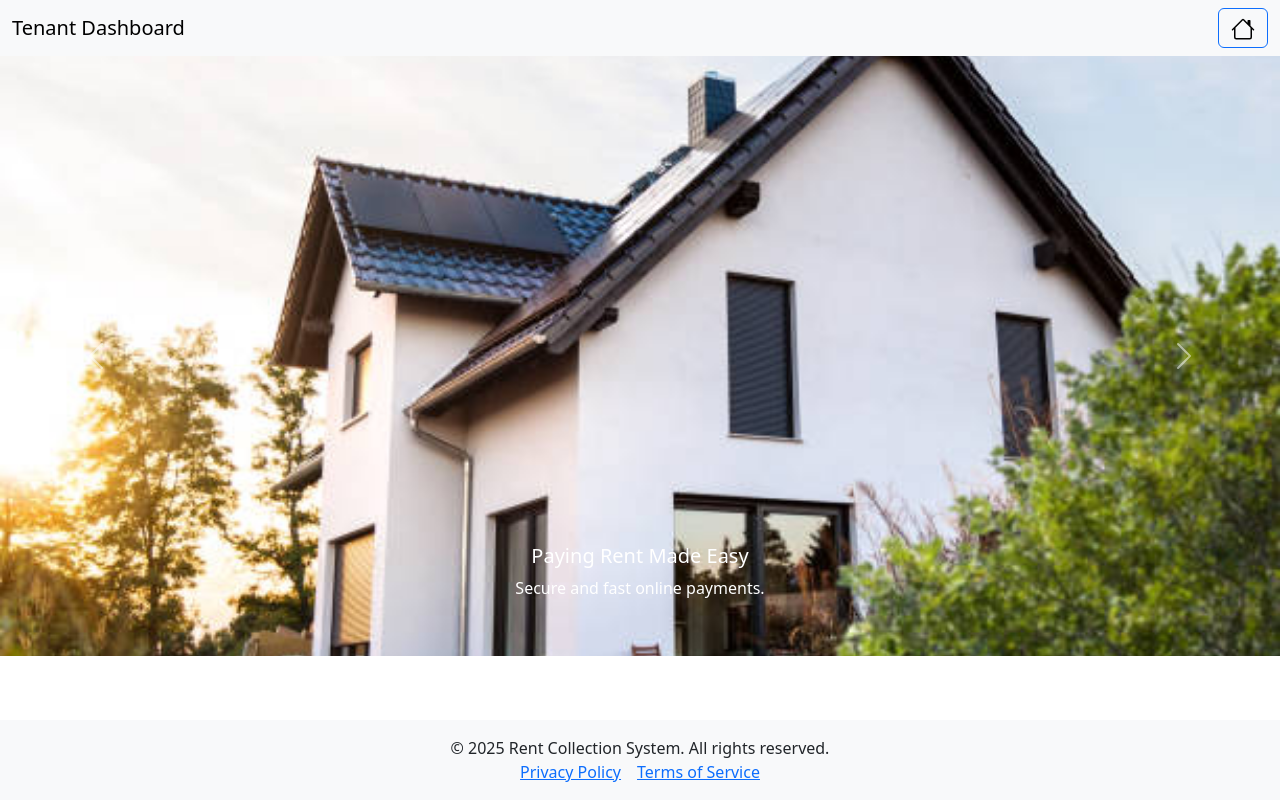
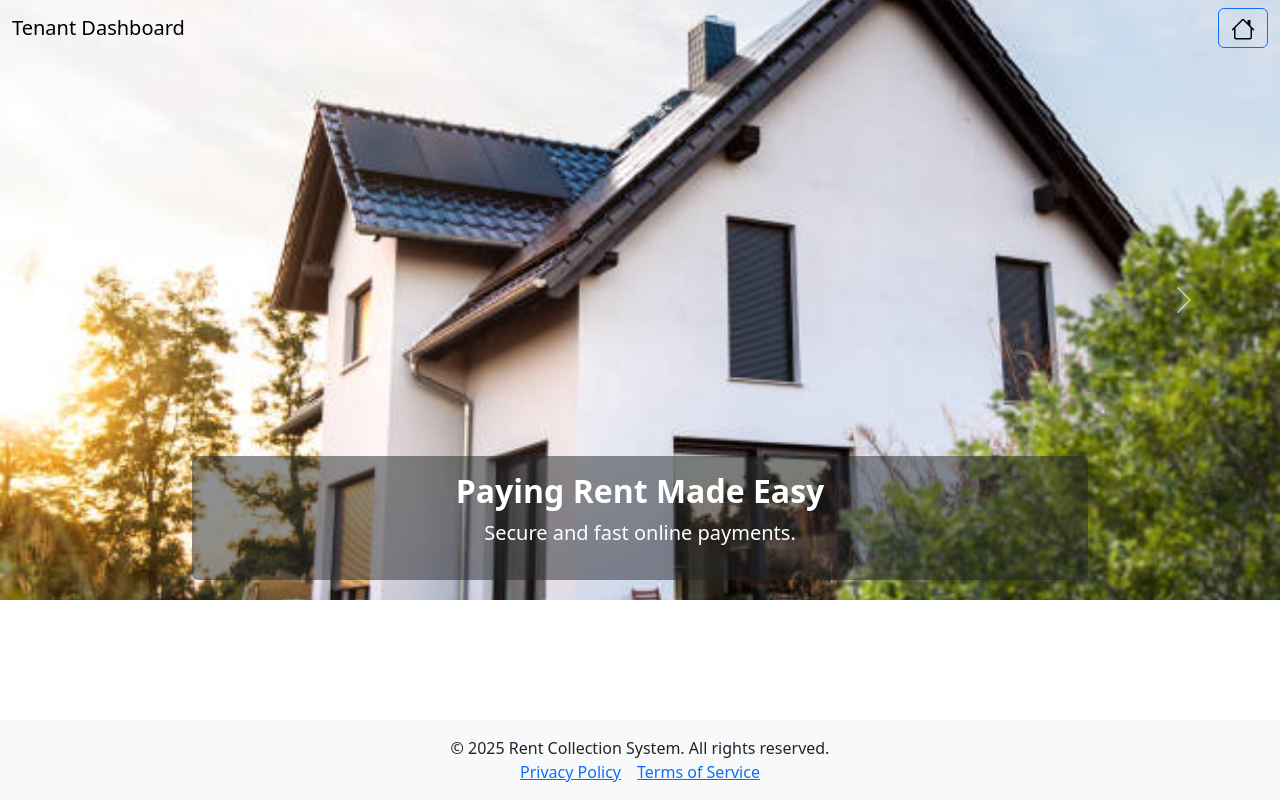
Before and after one commit to itfunda123/Property-Management-System, a React (Create React App) app in the folder frontend/: page / in a window 1280 px wide. Built offline with nearby package versions, Linux system fonts and the light colour scheme.

Commit message:
more image styling home.js

```diff
--- a/frontend/src/components/Navbar1.js
+++ b/frontend/src/components/Navbar1.js
@@ -1,20 +1,36 @@
-// components/Navbar.js
-import React, { useState } from 'react';
+// components/Navbar1.js
+import React, { useState, useEffect } from 'react';
 import 'bootstrap/dist/css/bootstrap.min.css';
 import { Link } from 'react-router-dom';
 import { House } from 'react-bootstrap-icons'; // Bootstrap Icons
 
-const Navbar = () => {
+const Navbar1 = () => {
   const [isOpen, setIsOpen] = useState(false);
+  const [scrolled, setScrolled] = useState(false);
 
   const toggleSidebar = () => {
     setIsOpen(!isOpen);
   };
 
+  useEffect(() => {
+    const handleScroll = () => {
+      const offset = window.scrollY;
+      if (offset > 50) {
+        setScrolled(true);
+      } else {
+        setScrolled(false);
+      }
+    };
+
+    window.addEventListener('scroll', handleScroll);
+
+    return () => window.removeEventListener('scroll', handleScroll);
+  }, []);
+
   return (
     <div className="d-flex flex-column">
       {/* Top Navbar */}
-      <nav className="navbar navbar-light bg-light w-100">
+      <nav className={`navbar navbar-expand-lg fixed-top ${scrolled ? 'bg-light shadow-sm' : 'bg-transparent'}`}>
         <div className="container-fluid">
           <span className="navbar-brand">Tenant Dashboard</span>
 
@@ -27,20 +43,23 @@ const Navbar = () => {
         </div>
       </nav>
 
-      {/* Sidebar (opens from right) */}
+      {/* Sidebar */}
       <div
         className={`bg-light border-start position-fixed h-100 ${isOpen ? 'd-block' : 'd-none'}`}
         style={{ width: '200px', top: '56px', right: 0, zIndex: 1000 }}
       >
         <ul className="nav flex-column mt-4">
           <li className="nav-item">
-            <Link className="nav-link" to="/">Home</Link>
+            <Link className="nav-link" to="/" onClick={() => setIsOpen(false)}>Home</Link>
           </li>
           <li className="nav-item">
-            <Link className="nav-link" to="/about-us">About Us</Link>
+            <Link className="nav-link" to="/about-us" onClick={() => setIsOpen(false)}>About Us</Link>
           </li>
           <li className="nav-item">
-            <Link className="nav-link" to="/contact-us">Contact Us</Link>
+            <Link className="nav-link" to="/register" onClick={() => setIsOpen(false)}>Tenant Register</Link> {/* Added here */}
+          </li>
+          <li className="nav-item">
+            <Link className="nav-link" to="/contact-us" onClick={() => setIsOpen(false)}>Contact Us</Link>
           </li>
         </ul>
       </div>
@@ -48,4 +67,4 @@ const Navbar = () => {
   );
 };
 
-export default Navbar;
+export default Navbar1;
--- a/frontend/src/pages/Home.js
+++ b/frontend/src/pages/Home.js
@@ -8,9 +8,9 @@ import image3 from '../Images/image3.jpg';
 function Home() {
   return (
     <div className="m-0 p-0">
-      <Navbar /> {/* Navbar stays at the top */}
+      <Navbar />
 
-      <div id="homeCarousel" className="carousel slide" data-bs-ride="carousel">
+      <div id="homeCarousel" className="carousel slide carousel-fade" data-bs-ride="carousel">
         <div className="carousel-inner">
           <div className="carousel-item active">
             <img
@@ -19,9 +19,9 @@ function Home() {
               alt="Pay Rent"
               style={{ height: '75vh', objectFit: 'cover' }}
             />
-            <div className="carousel-caption d-none d-md-block">
-              <h5>Paying Rent Made Easy</h5>
-              <p>Secure and fast online payments.</p>
+            <div className="carousel-caption d-none d-md-block bg-dark bg-opacity-50 rounded p-3">
+              <h2 className="fw-bold">Paying Rent Made Easy</h2>
+              <p className="lead">Secure and fast online payments.</p>
             </div>
           </div>
           <div className="carousel-item">
@@ -31,9 +31,9 @@ function Home() {
               alt="Reminders"
               style={{ height: '75vh', objectFit: 'cover' }}
             />
-            <div className="carousel-caption d-none d-md-block">
-              <h5>Get Reminders</h5>
-              <p>Never miss a rent payment again.</p>
+            <div className="carousel-caption d-none d-md-block bg-dark bg-opacity-50 rounded p-3">
+              <h2 className="fw-bold">Get Reminders</h2>
+              <p className="lead">Never miss a rent payment again.</p>
             </div>
           </div>
           <div className="carousel-item">
@@ -43,9 +43,9 @@ function Home() {
               alt="Contact Landlord"
               style={{ height: '75vh', objectFit: 'cover' }}
             />
-            <div className="carousel-caption d-none d-md-block">
-              <h5>Contact Landlord Directly</h5>
-              <p>Fast messaging through your dashboard.</p>
+            <div className="carousel-caption d-none d-md-block bg-dark bg-opacity-50 rounded p-3">
+              <h2 className="fw-bold">Contact Landlord Directly</h2>
+              <p className="lead">Fast messaging through your dashboard.</p>
             </div>
           </div>
         </div>
```
